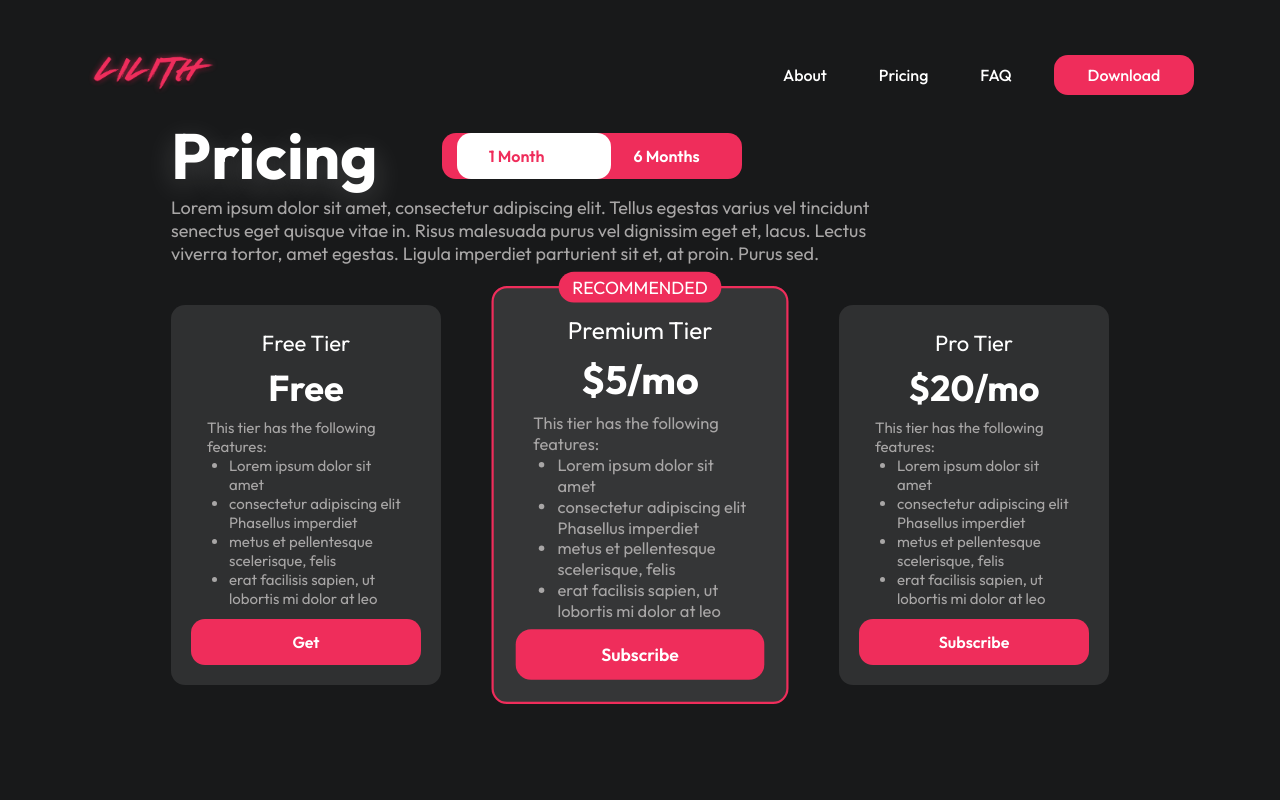
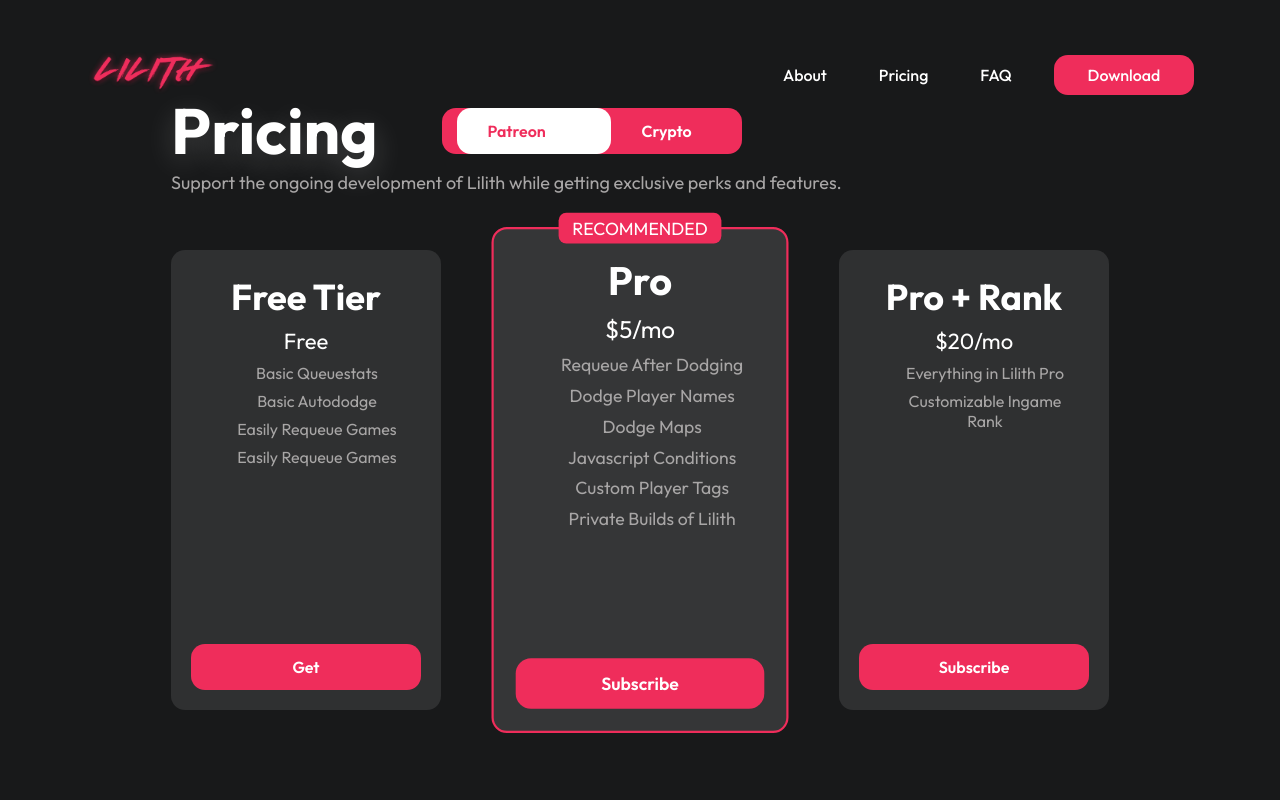
Before and after one commit to lilithmod/website, a Next.js app: page /pricing in a window 1280 px wide. Shown: the top 800 px of the page. Built offline with nearby package versions, Linux system fonts and the light colour scheme.

Commit message:
pricing page

```diff
--- a/config.ts
+++ b/config.ts
@@ -83,7 +83,7 @@
         },
         pricing: {
             paragraph: "Lilith is free to use, but if you want to support us as well as get more features, you can subscribe to one of our plans below.",
-            switch: ["1 Month", "6 Months"],
+            switch: ["Patreon", "Crypto"],
             cards: [
                 {
                     buttonText: "Get",
@@ -92,45 +92,42 @@
                     price: "Free",
                     secondaryPrice: "Free",
                     content: [
-                        "<p>This tier has the following features:</p>",
                         "<ul>",
-                        "<li>Lorem ipsum dolor sit amet</li>",
-                        "<li>consectetur adipiscing elit Phasellus imperdiet</li>",
-                        "<li>metus et pellentesque scelerisque, felis</li>",
-                        "<li>erat facilisis sapien, ut lobortis mi dolor at leo</li>",
+                        "<li>Basic Queuestats</li>",
+                        "<li>Basic Autododge</li>",
+                        "<li>Easily Requeue Games</li>",
+                        "<li>Easily Requeue Games</li>",
                         "</ul>"
                     ],
                 },
                 {
                     buttonText: "Subscribe",
-                    link: "/pricing",
-                    tier: "Premium Tier",
+                    link: "https://patreon.com/lilithmod",
+                    tier: "Pro",
                     price: "$5/mo",
-                    secondaryPrice: "$3/mo",
+                    secondaryPrice: "$6/mo",
                     recommended: true,
                     content: [
-                        "<p>This tier has the following features:</p>",
                         "<ul>",
-                        "<li>Lorem ipsum dolor sit amet</li>",
-                        "<li>consectetur adipiscing elit Phasellus imperdiet</li>",
-                        "<li>metus et pellentesque scelerisque, felis</li>",
-                        "<li>erat facilisis sapien, ut lobortis mi dolor at leo</li>",
+                        "<li>Requeue After Dodging</li>",
+                        "<li>Dodge Player Names</li>",
+                        "<li>Dodge Maps</li>",
+                        "<li>Javascript Conditions</li>",
+                        "<li>Custom Player Tags</li>",
+                        "<li>Private Builds of Lilith</li>",
                         "</ul>"
                     ],
                 },
                 {
                     buttonText: "Subscribe",
-                    link: "/pricing",
-                    tier: "Pro Tier",
+                    link: "https://patreon.com/lilithmod",
+                    tier: "Pro + Rank",
                     price: "$20/mo",
-                    secondaryPrice: "$15/mo",
+                    secondaryPrice: "$22/mo",
                     content: [
-                        "<p>This tier has the following features:</p>",
                         "<ul>",
-                        "<li>Lorem ipsum dolor sit amet</li>",
-                        "<li>consectetur adipiscing elit Phasellus imperdiet</li>",
-                        "<li>metus et pellentesque scelerisque, felis</li>",
-                        "<li>erat facilisis sapien, ut lobortis mi dolor at leo</li>",
+                        "<li>Everything in Lilith Pro</li>",
+                        "<li>Customizable Ingame Rank</li>",
                         "</ul>"
                     ],
                 }
--- a/pages/pricing.tsx
+++ b/pages/pricing.tsx
@@ -25,10 +25,10 @@
 
     return (
         <div className={`${styles.card} ${props.recommended ? styles.recommended : ""}`}>
-            <h3>{props.tier}</h3>
-            <h2>
+            <h2>{props.tier}</h2>
+            <h3>
                 {formatPrice(props.secondary ? props.secondaryPrice : props.price)}
-            </h2>
+            </h3>
             <div dangerouslySetInnerHTML={{ __html: props.content.join("") }}></div>
             <div className={styles.buttonContainer}>
                 <Button link={props.link}>{props.buttonText}</Button>
@@ -62,7 +62,7 @@
                         <h1>Pricing</h1>
                         <Switch clicked={monthly} handleClick={setMonthly} name="pricing-switch" items={props.switch} />
                     </div>
-                    <p>Lorem ipsum dolor sit amet, consectetur adipiscing elit. Tellus egestas varius vel tincidunt senectus eget quisque vitae in. Risus malesuada purus vel dignissim eget et, lacus. Lectus viverra tortor, amet egestas. Ligula imperdiet parturient sit et, at proin. Purus sed.</p>
+                    <p>Support the ongoing development of Lilith while getting exclusive perks and features.</p>
                 </div>
                 <div className={`${containers.horizontal} ${styles.cardContainer}`}>
                     {props.cards.map((element, key) => {
--- a/styles/Pricing.module.css
+++ b/styles/Pricing.module.css
@@ -1,6 +1,7 @@
 .cardContainer {
     align-items: center;
     justify-content: center;
+    padding-top: 1rem;
 }
 
 .card {
@@ -11,11 +12,11 @@
     background-color: #2F3031;
     border-radius: .875rem;
     max-width: 16.875rem;
-    max-height: 23.75rem;
+    max-height: 28.75rem;
     min-width: 16.875rem;
-    min-height: 23.75rem;
+    min-height: 28.75rem;
     box-sizing: border-box;
-    padding: 1.25rem;
+    padding: 1.25rem ;
     position: relative;
 }
 
@@ -36,7 +37,7 @@
     top: -0.9375rem;
     background-color: #EF2D5B;
     padding: 0.25rem 0.75rem;
-    border-radius: .875rem;
+    border-radius: 0.4375rem;
 }
 
 .card > h3 {
@@ -63,12 +64,18 @@
 .card > div {
     margin: 0.25rem 1rem;
     color: #A8A6A6;
-    font-size: .9375rem;
+    font-size: 1rem;
+    text-align: center;
 }
 
 .card ul {
     padding-left: 1.375rem;
     margin: 0;
+    list-style-type: none;
+}
+
+.card ul > li:not(:last-child) {
+    margin-bottom: 0.5rem;
 }
 
 .card > div.buttonContainer {
```
